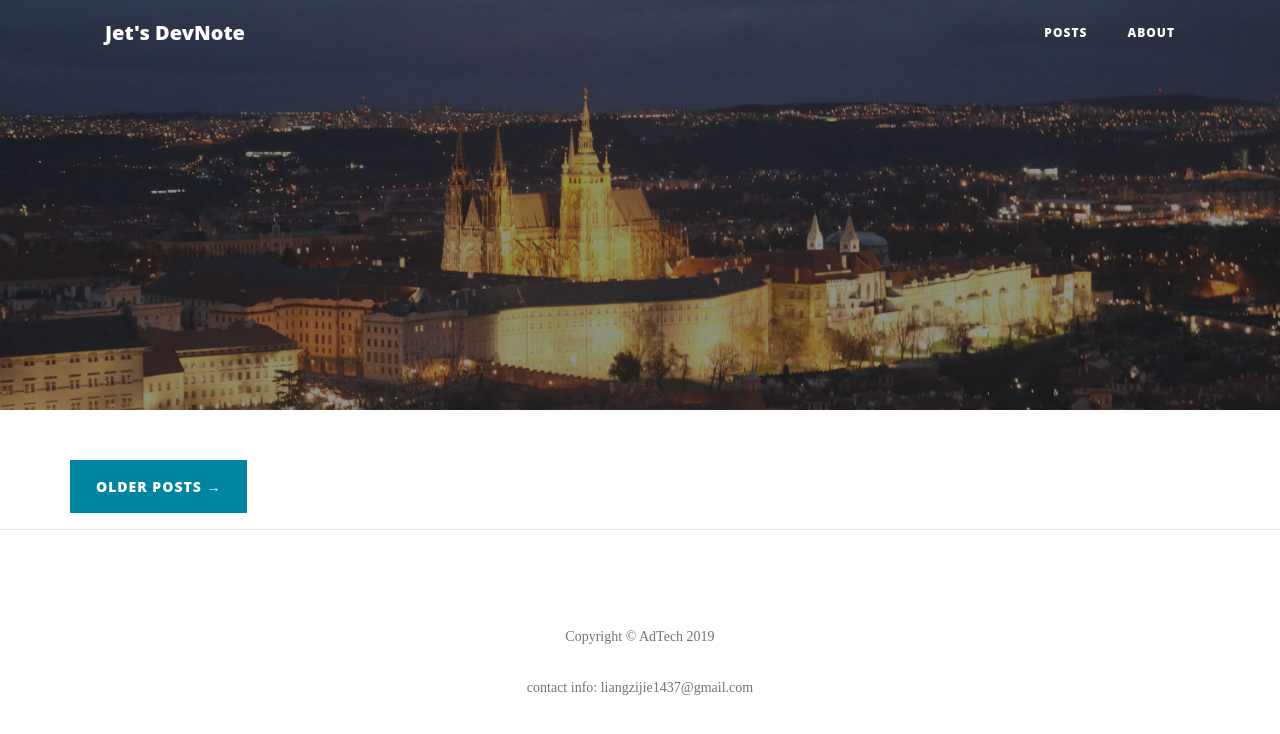
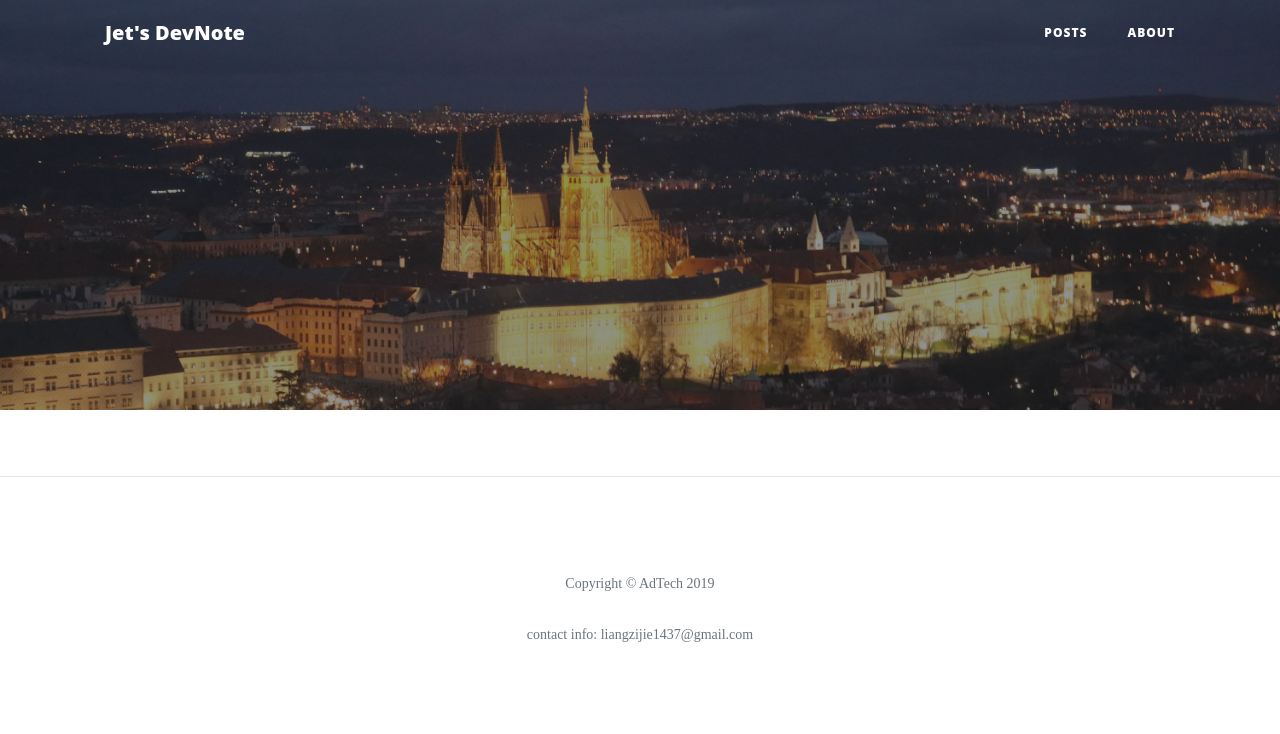
Before and after one commit to ADJet1437/JetBlog, a Flask app: page / in a window 1280 px wide. Shown: the top 734 px of the page. Run offline with Flask 2, Linux system fonts and the light colour scheme; data that the repository does not hold is empty; parts of the project's set-up code (start-up, migrations or seed data) failed here and were passed over; some libraries are stand-ins or nearby versions.

Commit message:
Remove order posts button

```diff
--- a/templates/index.html
+++ b/templates/index.html
@@ -59,9 +59,6 @@
   <!-- Main Content -->
   <div class="container">
     <div class="row">
-      <div class="clearfix">
-        <a class="btn btn-primary float-right" href="#">Older Posts &rarr;</a>
-      </div>
       <div class="col-lg-8 col-md-10 mx-auto">
         {% for post in posts %}
         <div class="post-content" id="{{ post.id }}" >
```
